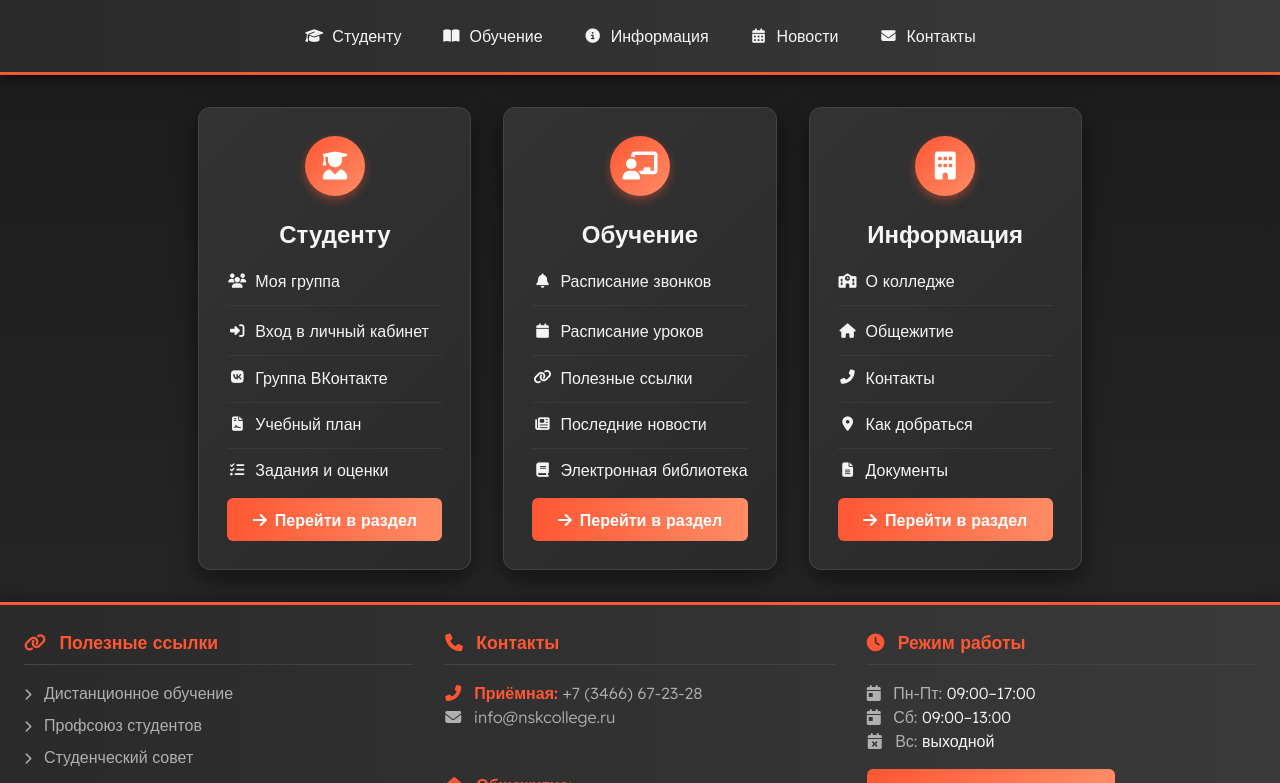
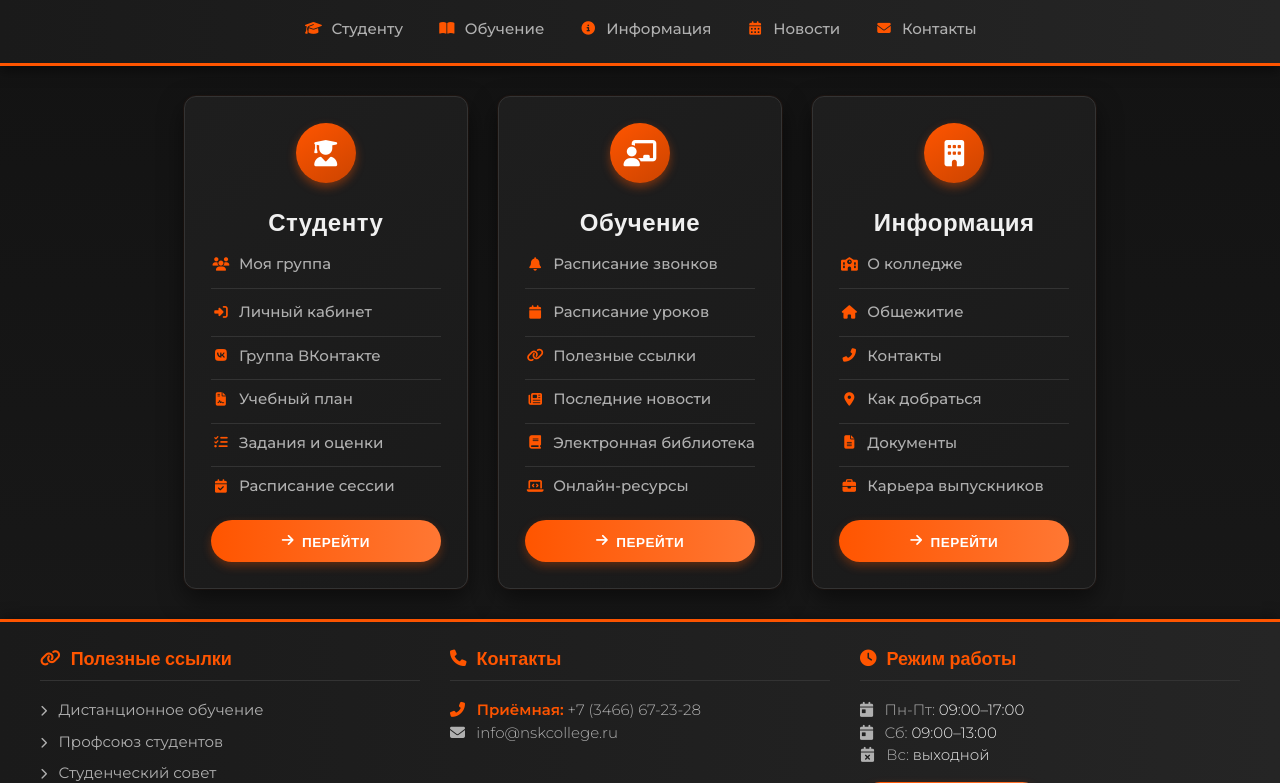
Before and after one commit to SanMein/NSKHub, a plain HTML site: page index.html in a window 1280 px wide. Shown: the part 76-859 px from the top of the page. Drawn offline with nearby package versions, Linux system fonts and the light colour scheme.

Commit message:
Update index.html

```diff
--- a/index.html
+++ b/index.html
@@ -3,8 +3,8 @@
 <head>
   <meta charset="UTF-8">
   <meta name="viewport" content="width=device-width, initial-scale=1.0">
-  <title>NSKHub</title>
-  <link href="https://fonts.googleapis.com/css2?family=Lexend:wght@300;400;500;600;700&display=swap" rel="stylesheet">
+  <title>NSKHub - Нижневартовский Строительный Колледж</title>
+  <link href="https://fonts.googleapis.com/css2?family=Montserrat:wght@300;400;500;600;700&family=Oswald:wght@500;600;700&display=swap" rel="stylesheet">
   <link rel="stylesheet" href="https://cdnjs.cloudflare.com/ajax/libs/font-awesome/6.4.0/css/all.min.css">
   <script src="https://cdn.tailwindcss.com"></script>
   <script>
@@ -12,14 +12,34 @@
       theme: {
         extend: {
           colors: {
-            primary: '#FF5733',
-            primaryLight: '#FF8C66',
-            primaryDark: '#CC4529',
-            secondary: '#3A3A3A',
-            background: '#1A1A1A',
-            surface: '#2A2A2A',
-            textPrimary: '#F5F5F5',
-            textSecondary: '#B0B0B0',
+            // Основные фирменные цвета
+            primary: '#FF5500',       // Оранжевый
+            primaryLight: '#FF7733',  // Светлый оранжевый
+            primaryDark: '#CC4400',   // Тёмный оранжевый
+            primaryMuted: '#FFAA66',  // Приглушённый оранжевый
+
+            // Нейтральные цвета
+            background: '#121212',    // Очень тёмный фон
+            surface: '#1E1E1E',       // Поверхность карточек
+            surfaceLight: '#2A2A2A',  // Светлее поверхность
+            textPrimary: '#F0F0F0',   // Основной текст
+            textSecondary: '#B0B0B0', // Второстепенный текст
+            accent: '#FFD700',        // Акцентный цвет (золотой)
+
+            // Градации серого для глубины
+            gray900: '#111111',
+            gray800: '#1A1A1A',
+            gray700: '#252525',
+            gray600: '#333333',
+          },
+          fontFamily: {
+            'display': ['Oswald', 'sans-serif'],
+            'body': ['Montserrat', 'sans-serif'],
+          },
+          boxShadow: {
+            'card': '0 10px 25px rgba(0, 0, 0, 0.5), 0 0 0 1px rgba(255, 85, 0, 0.1)',
+            'card-hover': '0 15px 35px rgba(0, 0, 0, 0.7), 0 0 0 1px rgba(255, 85, 0, 0.2)',
+            'glow': '0 0 15px rgba(255, 85, 0, 0.3)',
           }
         }
       }
@@ -27,41 +47,70 @@
   </script>
   <style>
     body {
-      background: linear-gradient(180deg, #1A1A1A 0%, #2A2A2A 100%);
-      color: #F5F5F5;
-      font-family: 'Lexend', sans-serif;
+      background: linear-gradient(180deg, #121212 0%, #1A1A1A 100%);
+      color: #F0F0F0;
+      font-family: 'Montserrat', sans-serif;
       animation: fadeIn 0.8s ease-out;
     }
     @keyframes fadeIn {
       from { opacity: 0; transform: translateY(10px); }
       to { opacity: 1; transform: translateY(0); }
     }
+    /* Градиентный заголовок */
+    .gradient-text {
+      background: linear-gradient(90deg, #FF5500, #FFAA66, #FF5500);
+      -webkit-background-clip: text;
+      -webkit-text-fill-color: transparent;
+      background-size: 200% auto;
+      animation: shine 3s linear infinite;
+    }
+    @keyframes shine {
+      to { background-position: 200% center; }
+    }
+    /* Шапка с тёмным градиентом и оранжевой полосой */
     header {
-      background: linear-gradient(90deg, #2A2A2A 0%, #3A3A3A 100%);
+      background: linear-gradient(90deg, #1A1A1A 0%, #252525 100%);
       position: sticky;
       top: 0;
       z-index: 50;
-      border-bottom: 3px solid #FF5733;
+      border-bottom: 3px solid #FF5500;
       box-shadow: 0 4px 12px rgba(0, 0, 0, 0.5);
     }
+    /* Карточки-баннеры с тёмным фоном и оранжевым акцентом */
     .banner-card {
-      background: linear-gradient(135deg, #333333 0%, #2A2A2A 100%);
-      border: 1px solid #444;
+      background: linear-gradient(145deg, #1E1E1E, #1A1A1A);
+      border: 1px solid #333;
       border-radius: 12px;
       padding: 1.75rem;
-      box-shadow: 0 10px 25px rgba(0, 0, 0, 0.5);
+      box-shadow: 0 10px 25px rgba(0, 0, 0, 0.5), 0 0 0 1px rgba(255, 85, 0, 0.05);
       transition: all 0.3s ease, transform 0.2s ease;
       display: flex;
       flex-direction: column;
       height: 100%;
+      position: relative;
+      overflow: hidden;
+    }
+    .banner-card::before {
+        content: '';
+        position: absolute;
+        top: 0; left: 0;
+        width: 100%; height: 3px;
+        background: linear-gradient(90deg, #FF5500, #FFAA66);
+        transform: scaleX(0);
+        transform-origin: left;
+        transition: transform 0.3s ease;
     }
     .banner-card:hover {
       transform: translateY(-5px);
-      box-shadow: 0 15px 30px rgba(0, 0, 0, 0.7);
-      border-color: #FF5733;
+      box-shadow: 0 15px 35px rgba(0, 0, 0, 0.7), 0 0 0 1px rgba(255, 85, 0, 0.1);
+      border-color: #FF5500;
     }
+    .banner-card:hover::before {
+        transform: scaleX(1);
+    }
+    /* Круглая иконка с оранжевым градиентом */
     .banner-icon {
-      background: linear-gradient(135deg, #FF5733 0%, #FF8C66 100%);
+      background: linear-gradient(145deg, #FF5500, #CC4400);
       width: 60px;
       height: 60px;
       border-radius: 50%;
@@ -69,34 +118,41 @@
       align-items: center;
       justify-content: center;
       margin-bottom: 1.25rem;
-      box-shadow: 0 4px 10px rgba(255, 87, 51, 0.4);
+      box-shadow: 0 4px 10px rgba(255, 85, 0, 0.4);
+      align-self: center;
     }
     .banner-icon i {
         font-size: 1.75rem;
         color: #FFFFFF;
     }
+    /* Заголовки карточек */
     .banner-card h2 {
-        font-size: 1.5rem;
+        font-family: 'Oswald', sans-serif;
+        font-size: 1.6rem;
         font-weight: 700;
         margin-bottom: 1rem;
-        color: #F5F5F5;
+        color: #F0F0F0;
         text-align: center;
+        letter-spacing: 0.5px;
     }
+    /* Списки внутри карточек */
     .banner-card ul {
         flex-grow: 1;
+        margin-bottom: 1.5rem;
     }
     .banner-card li {
-        margin-bottom: 0.75rem;
-        padding-bottom: 0.75rem;
-        border-bottom: 1px solid #3A3A3A;
+        margin-bottom: 0.8rem;
+        padding-bottom: 0.8rem;
+        border-bottom: 1px solid #333;
     }
     .banner-card li:last-child {
         margin-bottom: 0;
         padding-bottom: 0;
         border-bottom: none;
     }
+    /* Ссылки */
     .nav-link {
-      color: #F5F5F5;
+      color: #B0B0B0;
       text-decoration: none;
       font-weight: 500;
       transition: all 0.2s ease;
@@ -108,100 +164,138 @@
         font-size: 0.9em;
         min-width: 20px;
         text-align: center;
+        color: #FF5500;
     }
     .nav-link:hover {
-      color: #FF8C66;
+      color: #FFAA66;
       text-decoration: none;
     }
     .nav-link:hover i {
         transform: translateX(3px);
+        color: #FFAA66;
     }
+    /* Кнопки */
     .btn-primary {
-      background: linear-gradient(90deg, #FF5733 0%, #FF8C66 100%);
+      background: linear-gradient(90deg, #FF5500, #FF7733);
       color: #FFFFFF;
-      padding: 0.6rem 1.2rem;
+      padding: 0.7rem 1.3rem;
       border: none;
-      border-radius: 6px;
+      border-radius: 30px;
       font-weight: 600;
+      font-family: 'Oswald', sans-serif;
+      letter-spacing: 0.5px;
       transition: all 0.3s ease;
       display: inline-flex;
       align-items: center;
       justify-content: center;
+      box-shadow: 0 4px 10px rgba(255, 85, 0, 0.3);
+      text-transform: uppercase;
+      font-size: 0.9rem;
     }
     .btn-primary:hover {
       transform: translateY(-2px);
-      box-shadow: 0 4px 12px rgba(255, 87, 51, 0.4);
+      box-shadow: 0 6px 15px rgba(255, 85, 0, 0.5);
+      background: linear-gradient(90deg, #FF7733, #FF5500);
+    }
+    .btn-primary:active {
+      transform: translateY(0);
     }
     .btn-primary i {
         margin-right: 8px;
     }
+    /* Переключатель размера шрифта */
     .font-size-toggle span {
       cursor: pointer;
       margin: 0 0.4rem;
-      padding: 0.3rem 0.6rem;
+      padding: 0.4rem 0.7rem;
       border-radius: 4px;
-      color: #F5F5F5;
+      color: #B0B0B0;
       font-weight: 500;
       transition: all 0.2s ease;
       background-color: rgba(255, 255, 255, 0.05);
+      border: 1px solid transparent;
     }
     .font-size-toggle span:hover {
-      background-color: rgba(255, 87, 51, 0.2);
-      color: #FF8C66;
+      background-color: rgba(255, 85, 0, 0.1);
+      color: #FFAA66;
+      border-color: #FF5500;
     }
+    /* Поле поиска */
     .search-block {
       position: relative;
     }
     .search-input {
-      background: #2A2A2A;
-      color: #F5F5F5;
-      border: 2px solid #444;
+      background: #1E1E1E;
+      color: #F0F0F0;
+      border: 2px solid #333;
       border-radius: 30px;
-      padding: 0.6rem 1rem 0.6rem 2.5rem;
+      padding: 0.7rem 1.2rem 0.7rem 2.7rem;
       font-size: 0.95rem;
-      font-family: 'Lexend', sans-serif;
+      font-family: 'Montserrat', sans-serif;
       transition: all 0.3s ease;
       width: 100%;
       max-width: 250px;
     }
     .search-input:focus {
-      border-color: #FF5733;
+      border-color: #FF5500;
       outline: none;
-      box-shadow: 0 0 0 3px rgba(255, 87, 51, 0.2);
+      box-shadow: 0 0 0 3px rgba(255, 85, 0, 0.2);
+      background: #252525;
     }
     .search-icon {
         position: absolute;
-        left: 1rem;
+        left: 1.2rem;
         top: 50%;
         transform: translateY(-50%);
         color: #B0B0B0;
     }
+    /* Подвал */
     footer {
-      background: linear-gradient(90deg, #2A2A2A 0%, #3A3A3A 100%);
-      border-top: 3px solid #FF5733;
+      background: linear-gradient(90deg, #1A1A1A 0%, #252525 100%);
+      border-top: 3px solid #FF5500;
       box-shadow: 0 -4px 12px rgba(0, 0, 0, 0.3);
     }
     .footer-section h3 {
-        color: #FF5733;
+        color: #FF5500;
+        font-family: 'Oswald', sans-serif;
+        font-size: 1.2rem;
+        font-weight: 600;
+        margin-bottom: 1.2rem;
+        border-bottom: 1px solid #333;
+        padding-bottom: 0.6rem;
+        display: flex;
+        align-items: center;
+    }
+    .footer-section h3 i {
+        margin-right: 10px;
         font-size: 1.1rem;
-        font-weight: 600;
-        margin-bottom: 1rem;
-        border-bottom: 1px solid #444;
-        padding-bottom: 0.5rem;
     }
     .footer-link {
         display: block;
-        margin-bottom: 0.5rem;
+        margin-bottom: 0.6rem;
         color: #B0B0B0;
         transition: color 0.2s ease;
+        text-decoration: none;
     }
     .footer-link:hover {
-        color: #FF8C66;
+        color: #FFAA66;
         text-decoration: underline;
     }
     .contact-highlight {
-        color: #FF5733;
+        color: #FF5500;
         font-weight: 600;
+    }
+    /* Адаптивность */
+    @media (max-width: 768px) {
+        .banner-card {
+            padding: 1.5rem;
+        }
+        .banner-card h2 {
+            font-size: 1.4rem;
+        }
+        .search-input {
+            max-width: 100%;
+        }
     }
   </style>
 </head>
@@ -210,8 +304,8 @@
   <header class="py-4 px-4 sm:px-6">
     <div class="max-w-7xl mx-auto flex flex-col sm:flex-row justify-between items-center gap-4">
       <div class="text-center sm:text-left">
-        <h1 class="text-2xl sm:text-3xl font-bold text-[#F5F5F5]">NSKHub</h1>
-        <p class="text-sm text-[#B0B0B0] font-light mt-1">Постройте свое будущее с нами!</p>
+        <h1 class="text-2xl sm:text-3xl font-bold text-[#F0F0F0] font-display">NSK<span class="gradient-text">Hub</span></h1>
+        <p class="text-sm text-[#B0B0B0] font-light mt-1">Нижневартовский Строительный Колледж</p>
       </div>
       <div class="flex flex-col sm:flex-row items-center gap-4 w-full sm:w-auto">
         <div class="font-size-toggle flex items-center bg-surface p-1 rounded-lg">
@@ -226,12 +320,12 @@
       </div>
     </div>
     <nav class="max-w-7xl mx-auto mt-4">
-      <ul class="flex flex-wrap justify-center gap-1 sm:gap-4">
-        <li><a href="#student" class="nav-link px-3 py-2 rounded-lg hover:bg-surface/50 transition-colors"><i class="fas fa-graduation-cap"></i> Студенту</a></li>
-        <li><a href="#education" class="nav-link px-3 py-2 rounded-lg hover:bg-surface/50 transition-colors"><i class="fas fa-book-open"></i> Обучение</a></li>
-        <li><a href="#info" class="nav-link px-3 py-2 rounded-lg hover:bg-surface/50 transition-colors"><i class="fas fa-info-circle"></i> Информация</a></li>
-        <li><a href="#" class="nav-link px-3 py-2 rounded-lg hover:bg-surface/50 transition-colors"><i class="fas fa-calendar-alt"></i> Новости</a></li>
-        <li><a href="#" class="nav-link px-3 py-2 rounded-lg hover:bg-surface/50 transition-colors"><i class="fas fa-envelope"></i> Контакты</a></li>
+      <ul class="flex flex-wrap justify-center gap-1 sm:gap-3">
+        <li><a href="#student" class="nav-link px-3 py-2 rounded-lg hover:bg-surfaceLight transition-colors"><i class="fas fa-graduation-cap"></i> Студенту</a></li>
+        <li><a href="#education" class="nav-link px-3 py-2 rounded-lg hover:bg-surfaceLight transition-colors"><i class="fas fa-book-open"></i> Обучение</a></li>
+        <li><a href="#info" class="nav-link px-3 py-2 rounded-lg hover:bg-surfaceLight transition-colors"><i class="fas fa-info-circle"></i> Информация</a></li>
+        <li><a href="#" class="nav-link px-3 py-2 rounded-lg hover:bg-surfaceLight transition-colors"><i class="fas fa-calendar-alt"></i> Новости</a></li>
+        <li><a href="#" class="nav-link px-3 py-2 rounded-lg hover:bg-surfaceLight transition-colors"><i class="fas fa-envelope"></i> Контакты</a></li>
       </ul>
     </nav>
   </header>
@@ -240,25 +334,26 @@
   <main class="flex-1 max-w-7xl mx-auto py-8 px-4 sm:px-6 grid grid-cols-1 md:grid-cols-2 lg:grid-cols-3 gap-6 sm:gap-8">
     <!-- Section: Студенту -->
     <section id="student" class="banner-card">
-      <div class="banner-icon mx-auto">
+      <div class="banner-icon">
         <i class="fas fa-user-graduate"></i>
       </div>
       <h2>Студенту</h2>
       <ul class="space-y-2 text-base font-light">
         <li><a href="#" class="nav-link"><i class="fas fa-users"></i> Моя группа</a></li>
-        <li><a href="#" class="nav-link"><i class="fas fa-sign-in-alt"></i> Вход в личный кабинет</a></li>
+        <li><a href="#" class="nav-link"><i class="fas fa-sign-in-alt"></i> Личный кабинет</a></li>
         <li><a href="https://vk.com/public216209140" class="nav-link" target="_blank"><i class="fab fa-vk"></i> Группа ВКонтакте</a></li>
         <li><a href="#" class="nav-link"><i class="fas fa-file-contract"></i> Учебный план</a></li>
         <li><a href="#" class="nav-link"><i class="fas fa-tasks"></i> Задания и оценки</a></li>
+        <li><a href="#" class="nav-link"><i class="fas fa-calendar-check"></i> Расписание сессии</a></li>
       </ul>
-      <div class="mt-4">
-        <a href="#" class="btn-primary w-full"><i class="fas fa-arrow-right"></i> Перейти в раздел</a>
+      <div class="mt-auto">
+        <a href="#" class="btn-primary w-full"><i class="fas fa-arrow-right"></i> Перейти</a>
       </div>
     </section>
 
     <!-- Section: Обучение -->
     <section id="education" class="banner-card">
-      <div class="banner-icon mx-auto">
+      <div class="banner-icon">
         <i class="fas fa-chalkboard-teacher"></i>
       </div>
       <h2>Обучение</h2>
@@ -268,15 +363,16 @@
         <li><a href="#" class="nav-link"><i class="fas fa-link"></i> Полезные ссылки</a></li>
         <li><a href="#" class="nav-link"><i class="fas fa-newspaper"></i> Последние новости</a></li>
         <li><a href="#" class="nav-link"><i class="fas fa-book"></i> Электронная библиотека</a></li>
+        <li><a href="#" class="nav-link"><i class="fas fa-laptop-code"></i> Онлайн-ресурсы</a></li>
       </ul>
-      <div class="mt-4">
-        <a href="#" class="btn-primary w-full"><i class="fas fa-arrow-right"></i> Перейти в раздел</a>
+      <div class="mt-auto">
+        <a href="#" class="btn-primary w-full"><i class="fas fa-arrow-right"></i> Перейти</a>
       </div>
     </section>
 
     <!-- Section: Информация -->
     <section id="info" class="banner-card">
-      <div class="banner-icon mx-auto">
+      <div class="banner-icon">
         <i class="fas fa-building"></i>
       </div>
       <h2>Информация</h2>
@@ -286,9 +382,10 @@
         <li><a href="#" class="nav-link"><i class="fas fa-phone-alt"></i> Контакты</a></li>
         <li><a href="#" class="nav-link"><i class="fas fa-map-marker-alt"></i> Как добраться</a></li>
         <li><a href="#" class="nav-link"><i class="fas fa-file-alt"></i> Документы</a></li>
+        <li><a href="#" class="nav-link"><i class="fas fa-briefcase"></i> Карьера выпускников</a></li>
       </ul>
-      <div class="mt-4">
-        <a href="#" class="btn-primary w-full"><i class="fas fa-arrow-right"></i> Перейти в раздел</a>
+      <div class="mt-auto">
+        <a href="#" class="btn-primary w-full"><i class="fas fa-arrow-right"></i> Перейти</a>
       </div>
     </section>
   </main>
@@ -297,16 +394,17 @@
   <footer class="py-6 px-4 sm:px-6">
     <div class="max-w-7xl mx-auto grid grid-cols-1 md:grid-cols-3 gap-6 sm:gap-8">
       <div class="footer-section">
-        <h3><i class="fas fa-link mr-2"></i> Полезные ссылки</h3>
+        <h3><i class="fas fa-link"></i> Полезные ссылки</h3>
         <p>
           <a href="#" class="footer-link"><i class="fas fa-chevron-right text-xs mr-2"></i> Дистанционное обучение</a>
           <a href="#" class="footer-link"><i class="fas fa-chevron-right text-xs mr-2"></i> Профсоюз студентов</a>
           <a href="#" class="footer-link"><i class="fas fa-chevron-right text-xs mr-2"></i> Студенческий совет</a>
-          <a href="#" class="footer-link"><i class="fas fa-chevron-right text-xs mr-2"></i> Правила внутреннего распорядка</a>
+          <a href="#" class="footer-link"><i class="fas fa-chevron-right text-xs mr-2"></i> Правила распорядка</a>
+          <a href="#" class="footer-link"><i class="fas fa-chevron-right text-xs mr-2"></i> Стипендии и льготы</a>
         </p>
       </div>
       <div class="footer-section">
-        <h3><i class="fas fa-phone mr-2"></i> Контакты</h3>
+        <h3><i class="fas fa-phone"></i> Контакты</h3>
         <p class="text-[#B0B0B0] font-light">
           <span class="contact-highlight"><i class="fas fa-phone-alt mr-2"></i> Приёмная:</span> +7 (3466) 67-23-28<br>
           <a href="mailto:info@nskcollege.ru" class="footer-link"><i class="fas fa-envelope mr-2"></i> info@nskcollege.ru</a><br>
@@ -315,14 +413,14 @@
         </p>
       </div>
       <div class="footer-section">
-        <h3><i class="fas fa-clock mr-2"></i> Режим работы</h3>
+        <h3><i class="fas fa-clock"></i> Режим работы</h3>
         <p class="text-[#B0B0B0] font-light mb-4">
-          <i class="fas fa-calendar-day mr-2"></i> Пн-Пт: <span class="text-[#F5F5F5]">09:00–17:00</span><br>
-          <i class="fas fa-calendar-day mr-2"></i> Сб: <span class="text-[#F5F5F5]">09:00–13:00</span><br>
-          <i class="fas fa-calendar-times mr-2"></i> Вс: <span class="text-[#F5F5F5]">выходной</span>
+          <i class="fas fa-calendar-day mr-2"></i> Пн-Пт: <span class="text-[#F0F0F0]">09:00–17:00</span><br>
+          <i class="fas fa-calendar-day mr-2"></i> Сб: <span class="text-[#F0F0F0]">09:00–13:00</span><br>
+          <i class="fas fa-calendar-times mr-2"></i> Вс: <span class="text-[#F0F0F0]">выходной</span>
         </p>
         <p>
-            <a href="https://vk.com/public216209140" class="btn-primary" target="_blank"><i class="fab fa-vk mr-2"></i> Наша группа ВКонтакте</a>
+            <a href="https://vk.com/public216209140" class="btn-primary" target="_blank"><i class="fab fa-vk mr-2"></i> Наш ВКонтакте</a>
         </p>
         <p class="text-xs text-[#777] mt-4">
           © 2025 NSKHub. Все права защищены.<br>
@@ -336,11 +434,11 @@
     function changeFontSize(size) {
       const root = document.documentElement;
       if (size === 'small') {
-        root.style.fontSize = '14px';
+        root.style.fontSize = '13px';
       } else if (size === 'medium') {
-        root.style.fontSize = '16px';
+        root.style.fontSize = '15px';
       } else if (size === 'large') {
-        root.style.fontSize = '18px';
+        root.style.fontSize = '17px';
       }
     }
     // Инициализация среднего размера шрифта
```
